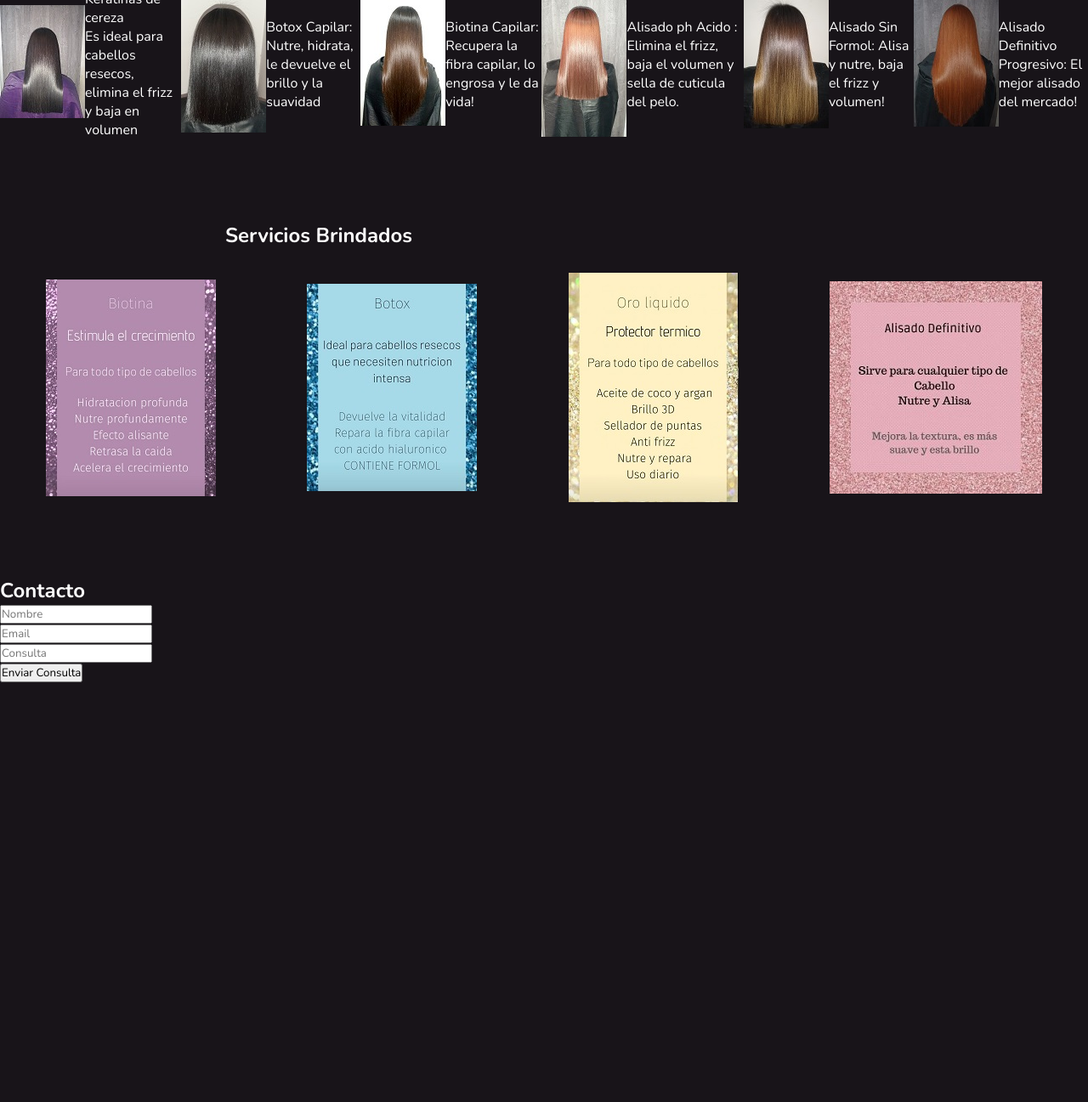
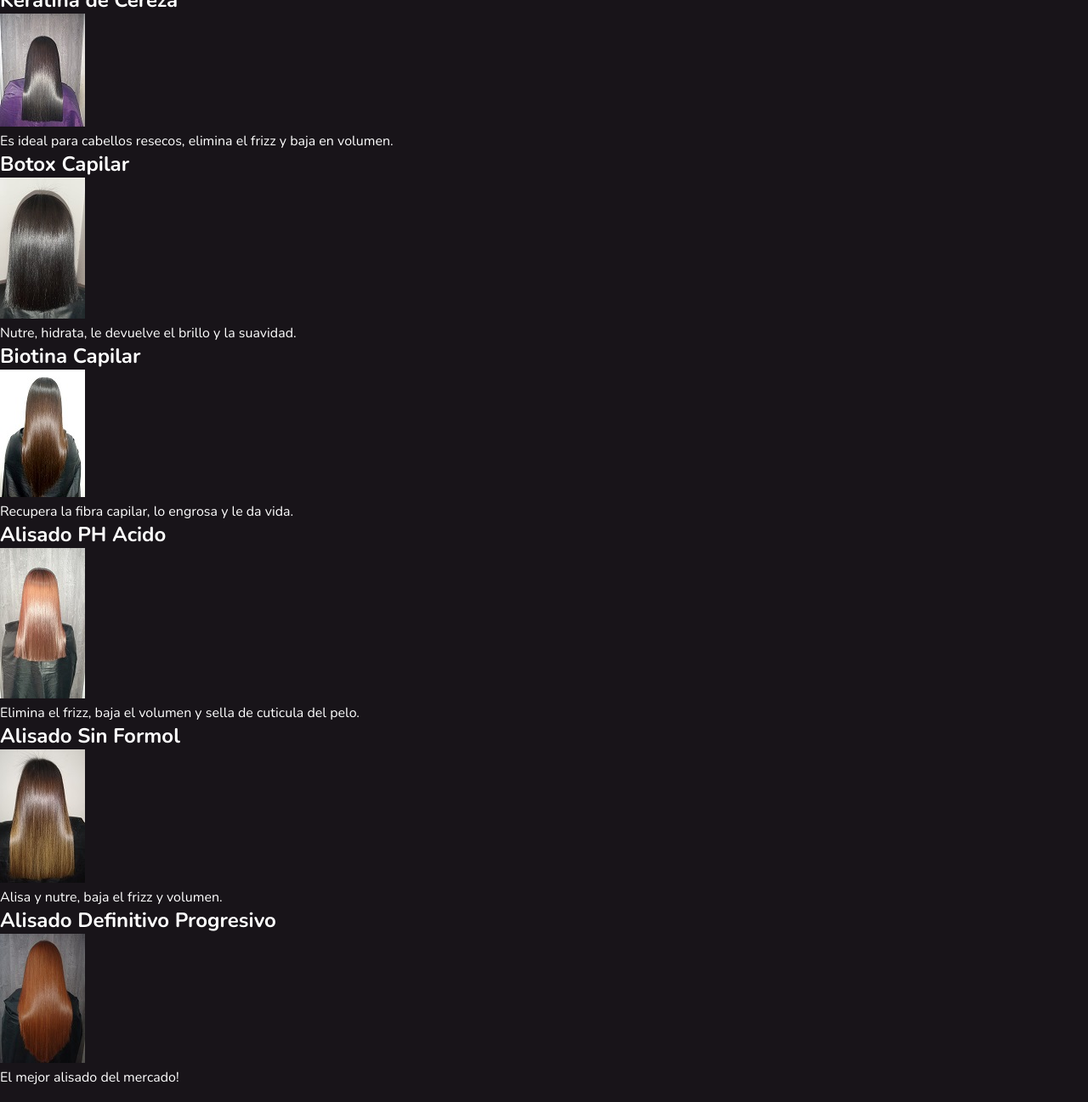
Before and after one commit to Patito76/Alquimia-Belleza-Capilar, a plain HTML site: page index.html in a window 1280 px wide. Shown: the part 418-1715 px from the top of the page at 85% size. Before the commit the page ends 1221 px from the top, so only its background shows below. Drawn offline with nearby package versions, Linux system fonts and the light colour scheme.

Commit message:
Contenido 1

```diff
--- a/index.html
+++ b/index.html
@@ -48,48 +48,84 @@
     </div>
 
 
-        <!-- BUSCADOR PRINCIPAL -->
-        <section class="Galeria">
-            <div class="galeria.imagen">
+<!----- CONTENIDO 1 ----->
+
+<section>
+
+    <div class="contenedor">
+
+        <div class="contenedor-galeria">
+        <h1 class="titulo-galeria">Keratina de Cereza</h1>
+            <div class="galeria">
             <img src="img/Ali Def.jpg" alt="imagen 1">
+                <div class="capa">
+                <p>Es ideal para cabellos resecos, elimina el frizz y baja en volumen.</p>
                 </div>
-            <div class="galeria.parrafo">
-                 <P>Keratinas de cereza<br> Es ideal para cabellos resecos, elimina el frizz y baja en volumen</P>
             </div>
-             <div class="galeria.imagen">
+        </div>
+
+
+        <div class="contenedor-galeria">
+        <h1 class="titulo-galeria">Botox Capilar</h1>
+            <div class="galeria">
             <img src="img/pelo Bianca.jpg" alt="Imagen 2">
+                <div class="capa">
+                <p>Nutre, hidrata, le devuelve el brillo y la suavidad.</p>
                 </div>
-            <div class="galeria.parrafo">
-            <P>Botox Capilar: Nutre, hidrata, le devuelve el brillo y la suavidad</P>
             </div>
-            <div class="galeria.imagen">
+        </div>
+
+
+        <div class="contenedor-galeria">
+        <h1 class="titulo-galeria">Biotina Capilar</h1>
+            <div class="galeria">
             <img src="img/Pelo Eva.jpg" alt="Imagen 3">
+                <div class="capa">
+                <p>Recupera la fibra capilar, lo engrosa y le da vida.</p>
                 </div>
-            <div class="galeria.parrafo">
-                <P>Biotina Capilar: Recupera la fibra capilar, lo engrosa y le da vida!</P>
             </div>
-            <div class="galeria.imagen">
-                <img src="img/Pelo Gabi.jpg" alt="Imagen 4">
         </div>
-            <div class="galeria.parrafo">
-               <P>Alisado ph  Acido : Elimina el frizz, baja el volumen y sella de cuticula del pelo.</P>
     </div>
-            <div class="galeria.imagen">
-                <img src="img/Pelo Gise.jpg" alt="Imagen 5">
+
+    <div class="contenedor">
+
+        <div class="contenedor-galeria">
+        <h1 class="titulo-galeria">Alisado PH Acido</h1>
+            <div class="galeria">
+            <img class="img-galeria" src="img/Pelo Gabi.jpg" alt="Imagen 4">
+                <div class="capa">
+                <p>Elimina el frizz, baja el volumen y sella de cuticula del pelo.</p>
                 </div>
-            <div class="galeria.parrafo">
-                <P>Alisado Sin Formol: Alisa y nutre, baja el frizz y volumen!</P>
             </div>
-            <div class="galeria.imagen">
-                <img src="img/pelo Valen.jpg" alt="Imagen 6">
         </div>
-            <div class="galeria.parrafo">
-                <P>Alisado Definitivo Progresivo: El mejor alisado del mercado!</P>
+
+
+        <div class="contenedor-galeria">
+        <h1 class="titulo-galeria">Alisado Sin Formol</h1>
+            <div class="galeria">
+            <img class="img-galeria" src="img/Pelo Gise.jpg" alt="Imagen 5">
+                <div class="capa">
+                <p>Alisa y nutre, baja el frizz y volumen.</p>
                 </div>
+            </div>
+        </div>
+
+
+        <div class="contenedor-galeria">
+        <h1 class="titulo-galeria">Alisado Definitivo Progresivo</h1>
+            <div class="galeria">
+            <img class="img-galeria" src="img/pelo Valen.jpg" alt="Imagen 6">
+                <div class="capa">
+                <p>El mejor alisado del mercado!</p>
+                </div>
+            </div>
+        </div>
+    </div>
+
      </section>
-         <br>
-         <br>
-         <br>
+
+
+
          <section class="Servicios">
             <h2>Servicios Brindados</h2><br>
             <br>
```
Lines whose indentation alone changed are shown as unchanged.
